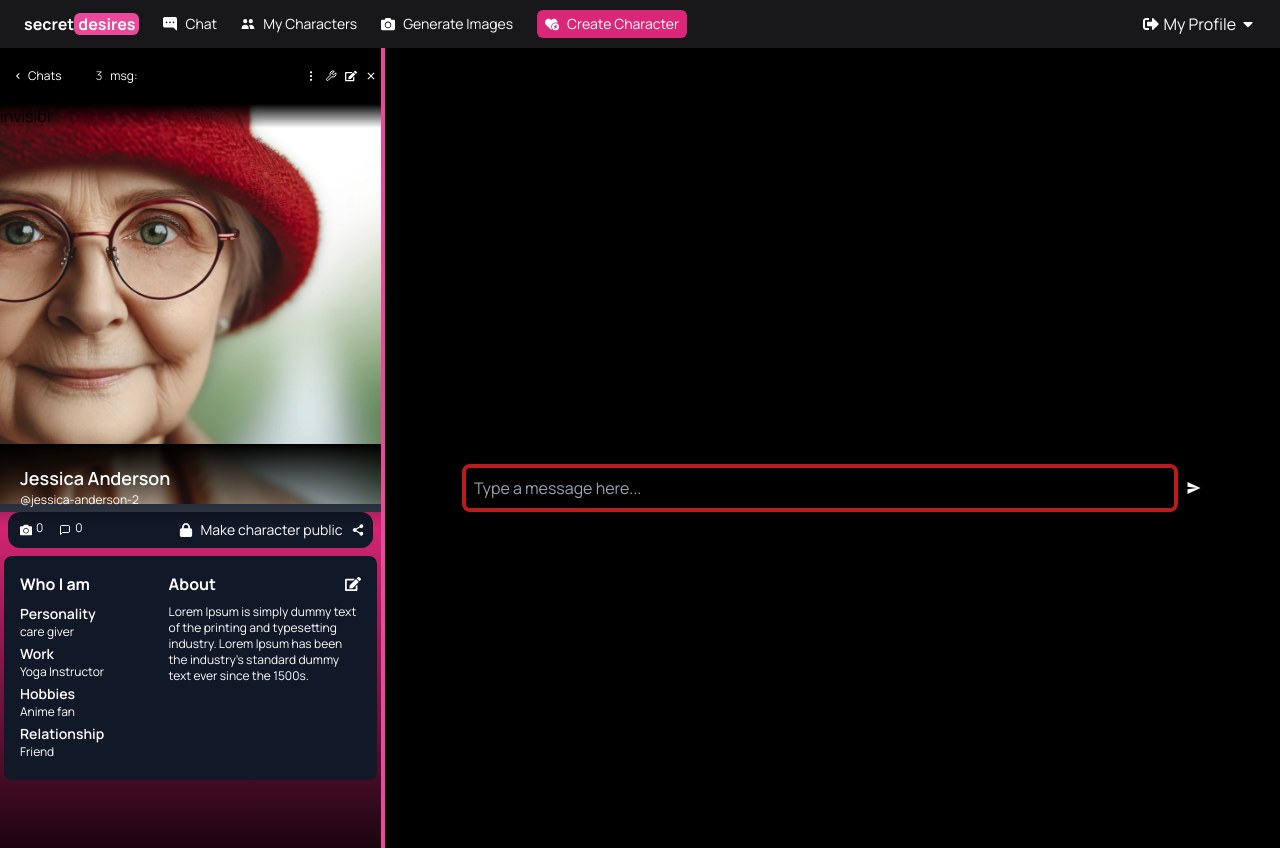
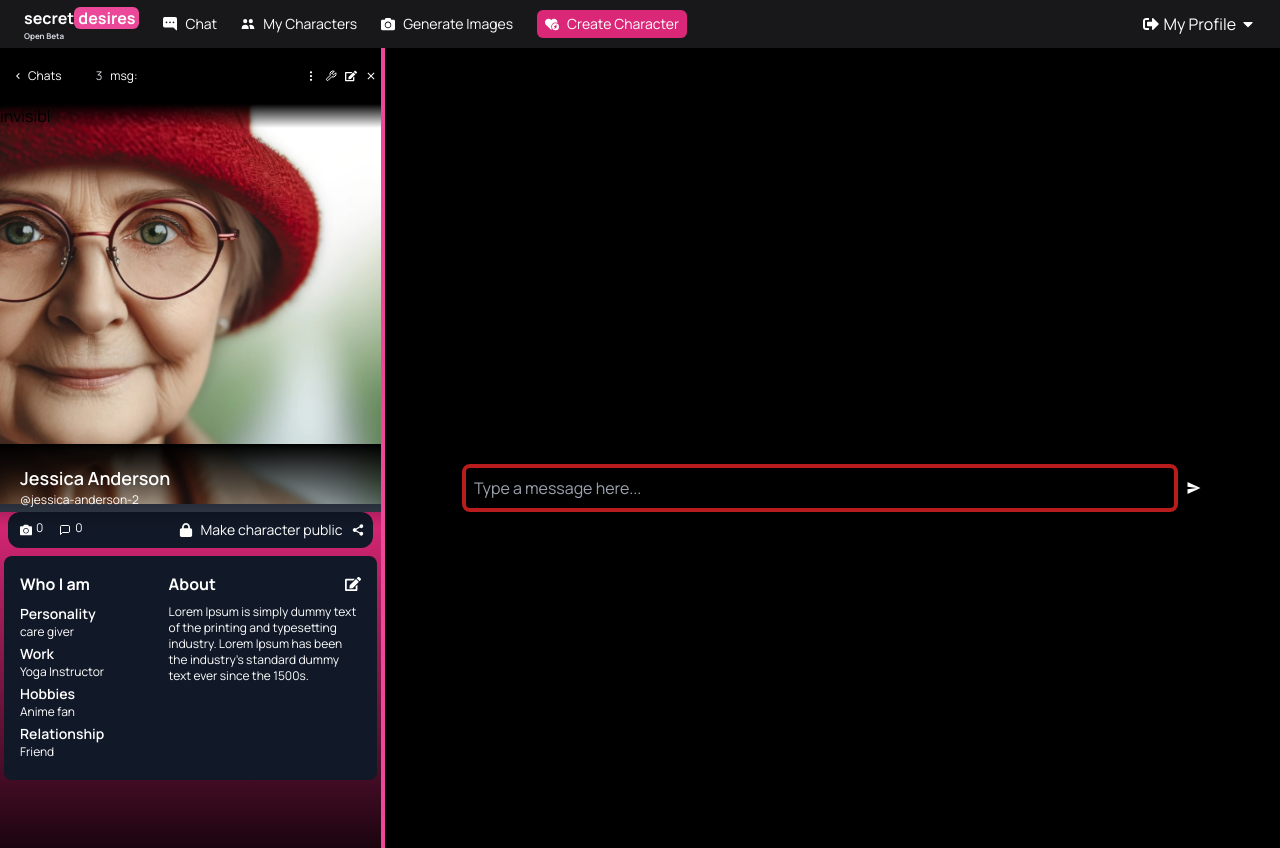
Before and after one commit to saikiran76/OpenRouterChat, a React (Create React App) app: page /Home in a window 1280 px wide. Built offline with nearby package versions, Linux system fonts and the light colour scheme.

Commit message:
updates styles

```diff
--- a/src/components/Header.js
+++ b/src/components/Header.js
@@ -20,14 +20,14 @@ const Header = () => {
     return (
         <div className="bg-zinc-900 shadow-lg flex justify-between items-center font-man px-2 sm:px-4 py-1">
             <div className="flex items-center">
-                {/* Logo and Mobile Menu Toggle */}
                 <div className="logo flex items-center mr-2">
                     <button className="sm:hidden text-white" onClick={toggleHandler}>
                         <MdMenu size={24} />
                     </button>
-                    <h1 className="font-bold text-white ml-2">secret<span className="bg-pink-500 text-white rounded-md px-1">desires</span></h1>
+                    <h1 className="font-bold text-white ml-2">secret<span className="bg-pink-500 text-white rounded-md px-1">desires</span><span className="block text-[0.5em] text-gray-300">Open Beta</span></h1>
+
                 </div>
-
+                {/* <p className="text-gray-300 text-[0.6rem] m-1 block">Open Beta</p> */}
                 <div className="hidden sm:flex gap-6 items-center ml-4">
                     <h2 className="text-sm flex items-center text-white cursor-pointer" onClick={toggleHandler}>
                         <BsChatRightDotsFill className="mr-2" />Chat
--- a/src/components/Sidebar.js
+++ b/src/components/Sidebar.js
@@ -37,7 +37,7 @@ const Sidebar = () =>{
                     <div className="text-white"><BsThreeDotsVertical/></div>
                     <div className="text-white"><FiTool/></div>
                     <div className="text-white"><FaEdit/></div>
-                    <div className="text-white"><IoMdClose/></div>
+                    <div className="text-white cursor-pointer" onClick={()=>toogleHandler()}><IoMdClose/></div>
 
                 </div>
 
```
